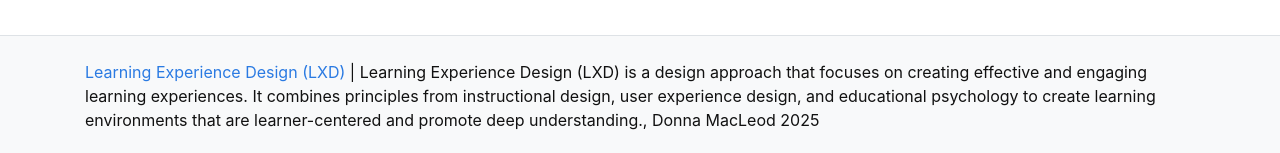
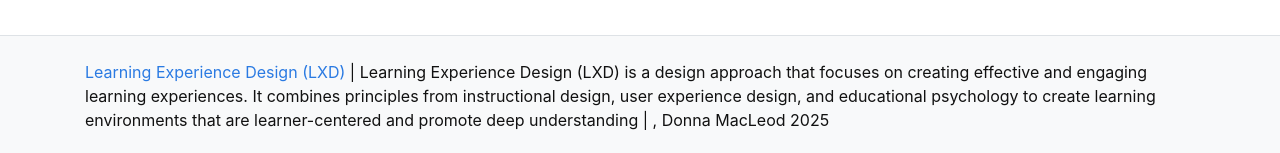
Before and after one commit to StackSquirrel/mac-lxd, a Jekyll site: the page built from pages/index.md, in a window 1280 px wide. Shown: the part 744-897 px from the top of the page. Built offline with Jekyll 4.4.1, drawn with Linux system fonts in a browser that asks for light colours.

Commit message:
minor footer change

```diff
--- a/_config.yml
+++ b/_config.yml
@@ -10,7 +10,7 @@
 # SITE SETTINGS
 #
 title: Learning Experience Design (LXD)
-description: "Learning Experience Design (LXD) is a design approach that focuses on creating effective and engaging learning experiences. It combines principles from instructional design, user experience design, and educational psychology to create learning environments that are learner-centered and promote deep understanding."
+description: "Learning Experience Design (LXD) is a design approach that focuses on creating effective and engaging learning experiences. It combines principles from instructional design, user experience design, and educational psychology to create learning environments that are learner-centered and promote deep understanding | "
 year: 2025
 author: Donna MacLeod
 # add search box to navbar, true/false
```
